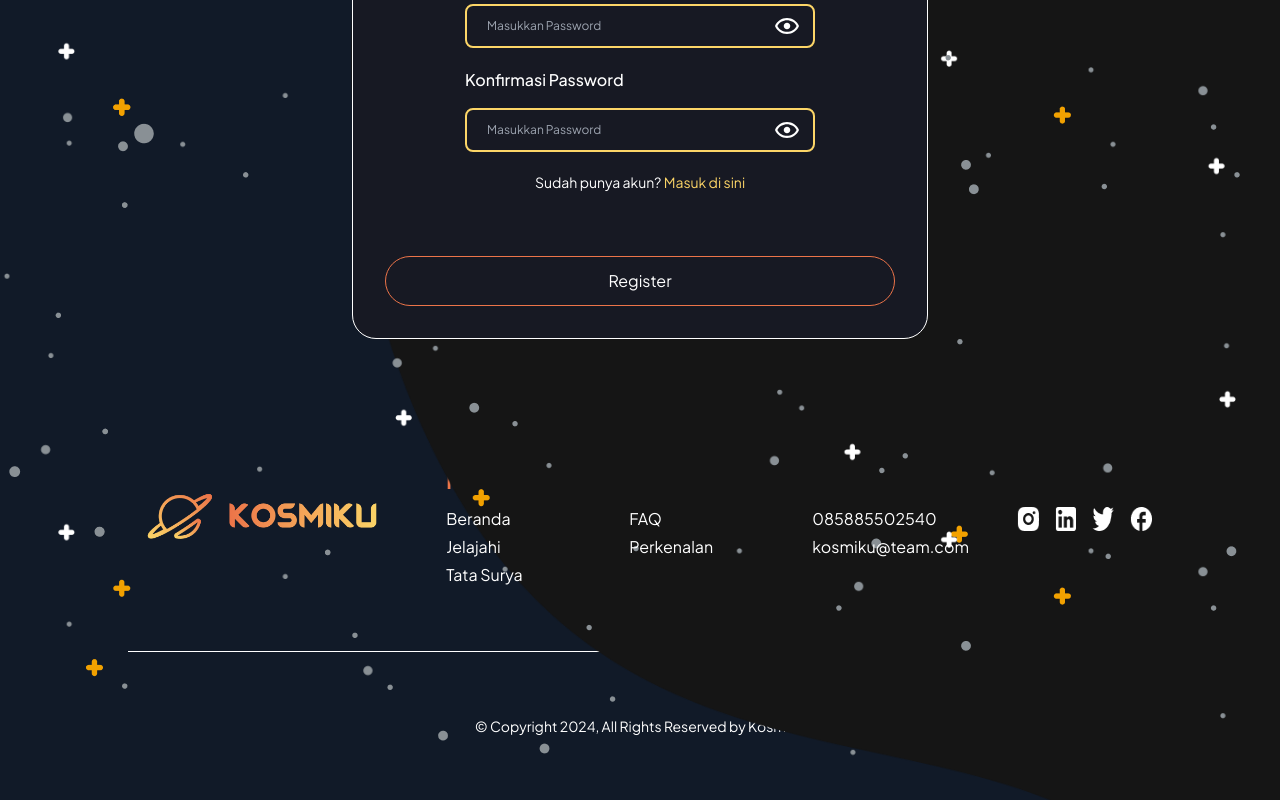
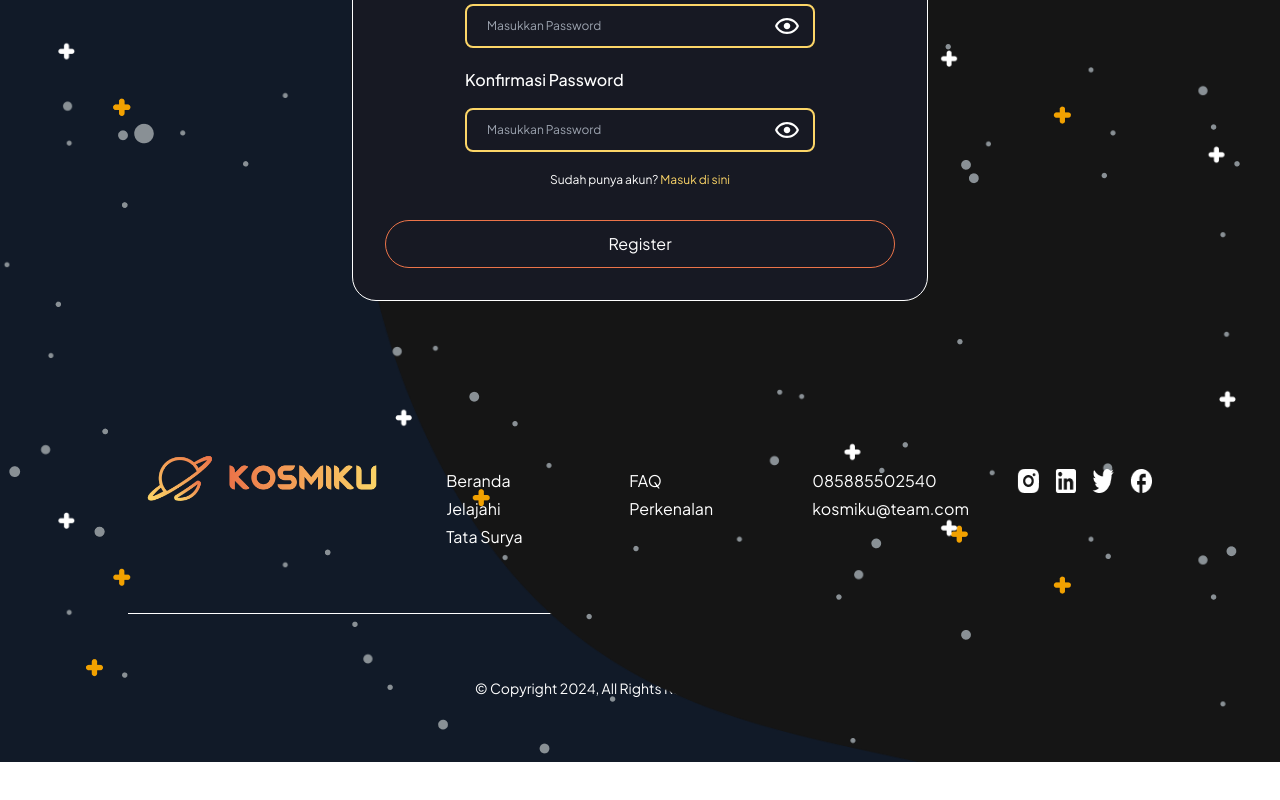
Before and after one commit to klnkvc/Kosmiku-Astronomi-e-learning, a React (Vite) app: page /register in a window 1280 px wide. Shown: the part 803-1603 px from the top of the page. After the commit the page ends 1565 px from the top, so only its background shows below. Built offline with nearby package versions, Linux system fonts and the light colour scheme; a web font is replaced by a local one.

Commit message:
fix : loader on register page

```diff
--- a/src/pages/Auth/Login.jsx
+++ b/src/pages/Auth/Login.jsx
@@ -112,7 +112,7 @@ export default function Login() {
                       Remember Me
                     </label>
                   </div>
-                  <p className="text-white text-center text-sm">
+                  <p className="text-white text-center text-xs">
                     Tidak punya akun?{" "}
                     <span>
                       <Link className="text-based-1" to={"/register"}>
@@ -121,15 +121,10 @@ export default function Login() {
                     </span>
                   </p>
                 </div>
-                {errorMessage && <p className="text-error text-center font-bold">{errorMessage}</p>}
+                {errorMessage && <p className="text-wrongSelected underline-offset-2 underline text-xs text-center font-bold">{errorMessage}</p>}
               </div>
 
-              <button
-                className={
-                  "py-2 relative h-[48px] lg:py-3 px-14 rounded-[60px] transition-all duration-300 bg-none border-based border hover:bg-based text-white text-sm lg:text-base w-full mt-4 md:mt-8"
-                }
-                type="submit"
-              >
+              <button className={"py-2 h-[48px] rounded-[60px] transition-all duration-300 border-based border hover:bg-based text-white text-sm lg:text-base w-full mt-4 md:mt-8"} type="submit">
                 {isLoading ? <img src={Loader} className="mx-auto" /> : <p>Login</p>}
               </button>
             </form>
--- a/src/pages/Auth/Register.jsx
+++ b/src/pages/Auth/Register.jsx
@@ -2,6 +2,7 @@ import React, { useState } from "react";
 import BasedLayout from "../../layout/BasedLayout";
 import Button from "../../components/Button";
 import logo from "../../assets/decoration/logo.png";
+import Loader from "../../assets/loader/Ring.svg";
 
 import hide from "../../assets/decoration/hide.svg";
 import show from "../../assets/decoration/show.svg";
@@ -11,6 +12,7 @@ import { useNavigate } from "react-router-dom";
 export default function Register() {
   const [isPasswordVisible, setIsPasswordVisible] = useState(false);
   const [isConfirmVisible, setIsConfirmVisible] = useState(false);
+  const [isLoading, setIsLoading] = useState(false);
 
   //form hook
   const [nama_lengkap, setName] = useState("");
@@ -34,9 +36,12 @@ export default function Register() {
 
   const handleSubmit = (event) => {
     event.preventDefault();
+    setIsLoading(true);
 
     if (password !== confirmPassword) {
       setErrorMessage("Password dan konfirmasi password tidak cocok.");
+      setIsLoading(false);
+
       return;
     }
 
@@ -50,16 +55,21 @@ export default function Register() {
         if (!response.ok) {
           throw new Error("Failed to register");
         }
+        setIsLoading(false);
         return response.json();
       })
       .then((data) => {
         console.log("isi data", data);
         localStorage.setItem("isLoggedIn", true);
         localStorage.setItem("user", JSON.stringify(data));
+        setIsLoading(false);
+
         navigate("/");
       })
       .catch((error) => {
         setError("Register Failed");
+        setIsLoading(false);
+
         console.log(error);
       });
   };
@@ -188,8 +198,8 @@ export default function Register() {
                     </div>
                   </div>
                 </div>
-                {errorMessage && password !== confirmPassword && <p className="text-error font-bold">{errorMessage}</p>}
-                <p className="text-white text-center text-sm">
+                {errorMessage && password !== confirmPassword && <p className="text-wrongSelected underline-offset-2 underline text-xs text-center font-bold">{errorMessage}</p>}
+                <p className="text-white text-center text-xs">
                   Sudah punya akun?{" "}
                   <span>
                     <Link className="text-based-1" to={"/login"}>
@@ -198,7 +208,9 @@ export default function Register() {
                   </span>
                 </p>
               </div>{" "}
-              <Button className={"w-full mt-4 md:mt-16"} type={"button"} variant={"outline"} children={"Register"} />
+              <button className={"py-2 h-[48px] rounded-[60px] transition-all duration-300 border-based border hover:bg-based text-white text-sm lg:text-base w-full mt-4 md:mt-8"} type="submit">
+                {isLoading ? <img src={Loader} className="mx-auto" /> : <p>Register</p>}
+              </button>
             </form>
           </div>
         </div>
```
